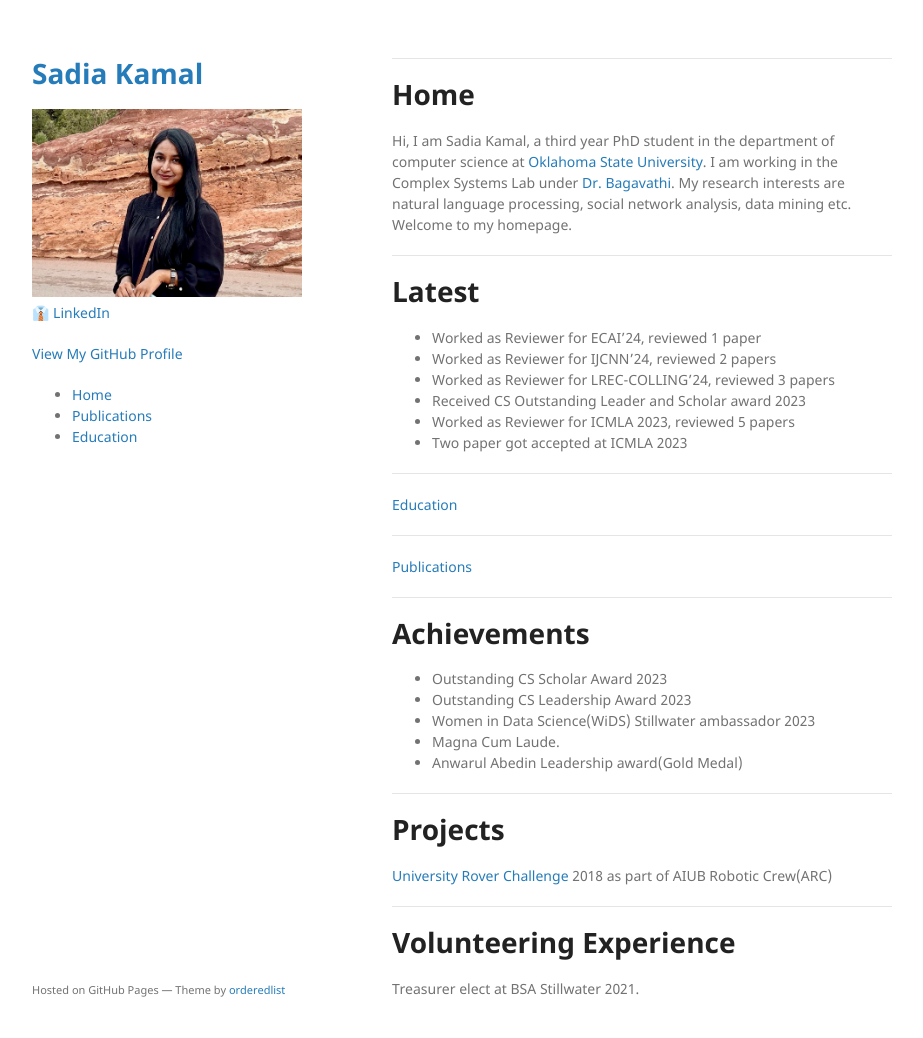
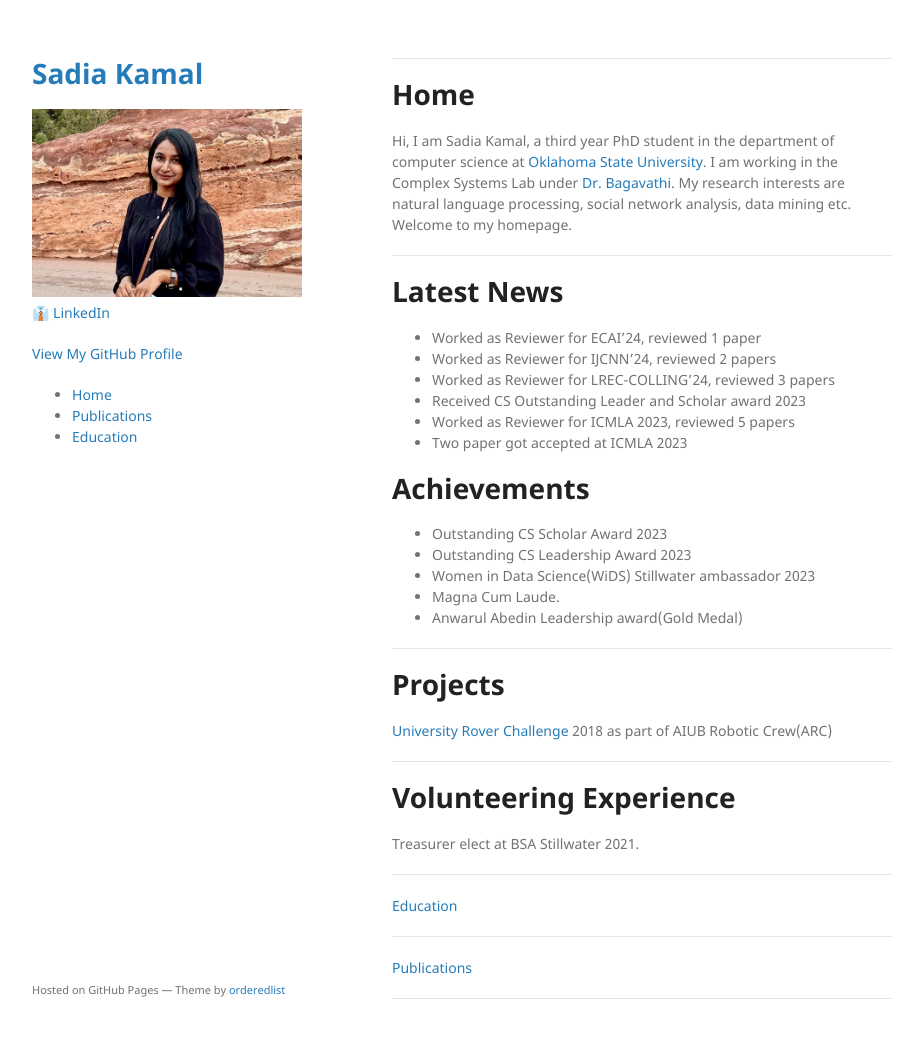
Before and after one commit to sadiakamal/sadiakamal.github.io, a Jekyll site: the page built from index.md, in a window 1280 px wide and 1069 px high. Shown: the top 1038 px of the window, without its empty margins (178-1101 px from the left). Built offline with Jekyll 4.4.1, drawn with Linux system fonts in a browser that asks for light colours.

Commit message:
Update index.md

```diff
--- a/index.md
+++ b/index.md
@@ -11,7 +11,7 @@ Hi, I am Sadia Kamal, a third year PhD student in the department of computer sci
 
 ---
 
-# Latest
+# Latest News
 * Worked as Reviewer for ECAI'24, reviewed 1 paper
 * Worked as Reviewer for IJCNN'24, reviewed 2 papers
 * Worked as Reviewer for LREC-COLLING'24, reviewed 3 papers
```
Also changed, not shown: other parts of index.md (+8 -8 lines).
